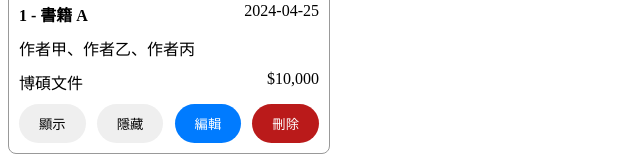
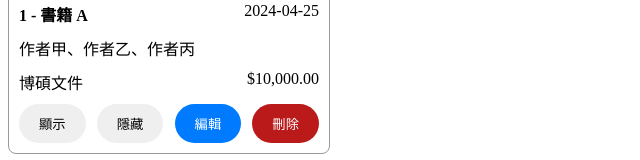
Before and after one commit to cherites0610/mcu-112-2-web-11130403, an Angular app: page / in a window 1280 px wide. Shown: the part 252-412 px from the top of the page, without its empty margins (0-640 px from the left). Built offline with nearby package versions, Linux system fonts and the light colour scheme.

Commit message:
feat(product): 利用 CurrencyPipe 顯示售價

```diff
--- a/src/app/app.component.html
+++ b/src/app/app.component.html
@@ -5,5 +5,6 @@
     [company]="company"
     [(isShow)]="isShow"
     [imgUrl]="imgUrl"
-    [createDate]="createDate">
+    [createDate]="createDate"
+    [price]="price">
 </app-product-card>
--- a/src/app/app.component.ts
+++ b/src/app/app.component.ts
@@ -15,4 +15,5 @@ export class AppComponent {
   isShow = true;
   imgUrl = 'https://api.fnkr.net/testimg/200x200/DDDDDD/999999/?text=img';
   createDate = new Date();
+  price = 10000;
 }
--- a/src/app/product-card/product-card.component.html
+++ b/src/app/product-card/product-card.component.html
@@ -6,7 +6,7 @@
 <div>{{ author }}</div>
 <div class="company">
     <span>{{ company }}</span>
-    <span>$10,000</span>
+    <span>{{ price | currency }}</span>
 </div>
 <div class="button">
     <button (click)="onSetDisplay(true)" type="button">顯示</button>
--- a/src/app/product-card/product-card.component.ts
+++ b/src/app/product-card/product-card.component.ts
@@ -1,10 +1,10 @@
-import { DatePipe } from '@angular/common';
+import { CurrencyPipe, DatePipe } from '@angular/common';
 import { Component, EventEmitter, Input, Output, booleanAttribute, numberAttribute } from '@angular/core';
 
 @Component({
   selector: 'app-product-card',
   standalone: true,
-  imports: [DatePipe],
+  imports: [DatePipe,CurrencyPipe],
   templateUrl: './product-card.component.html',
   styleUrl: './product-card.component.css'
 })
@@ -15,6 +15,7 @@ export class ProductCardComponent {
   @Input() company!: string;
   @Input() imgUrl!: string;
   @Input() createDate!: Date;
+  @Input({ transform:numberAttribute}) price!: number;
 
   @Input({transform: booleanAttribute})
   isShow!: boolean;
```
